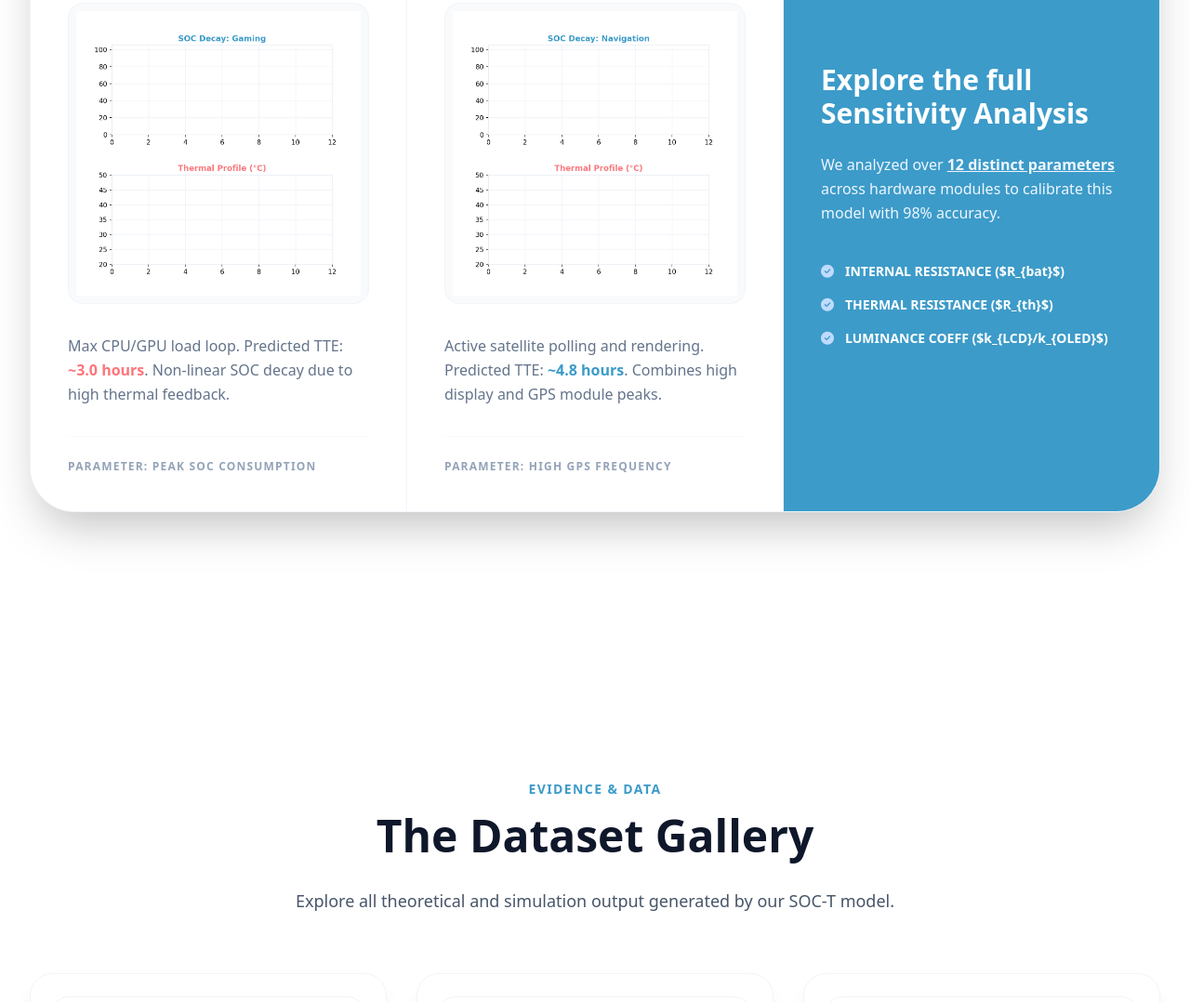
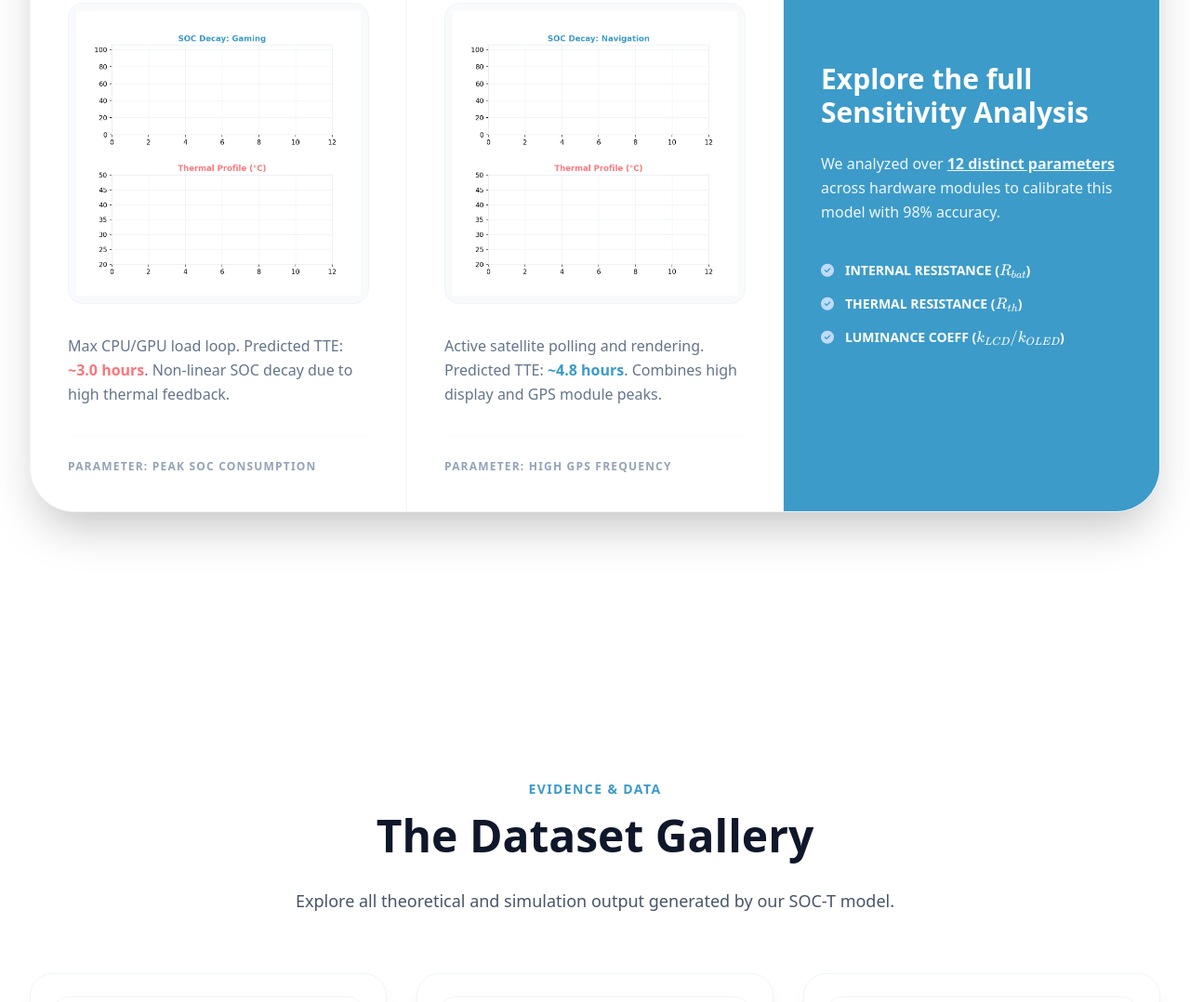
Before and after one commit to mcm2026-2629276/mcm2026-2629276.github.io, a plain HTML site: page index.html in a window 1280 px wide. Shown: the part 4304-5382 px from the top of the page at 93% size. Drawn offline with nearby package versions, Linux system fonts and the light colour scheme.

Commit message:
Update MathJax config for inline dollar math

```diff
--- a/index.html
+++ b/index.html
@@ -8,6 +8,13 @@
     <script src="https://cdn.tailwindcss.com"></script>
     <link rel="stylesheet" href="https://cdnjs.cloudflare.com/ajax/libs/font-awesome/6.4.0/css/all.min.css">
     <script src="https://polyfill.io/v3/polyfill.min.js?features=es6"></script>
+    <script>
+        window.MathJax = {
+            tex: {
+                inlineMath: [['$', '$'], ['\\(', '\\)']]
+            }
+        };
+    </script>
     <script id="MathJax-script" async src="https://cdn.jsdelivr.net/npm/mathjax@3/es5/tex-mml-chtml.js"></script>
     <style>
         html {
```
